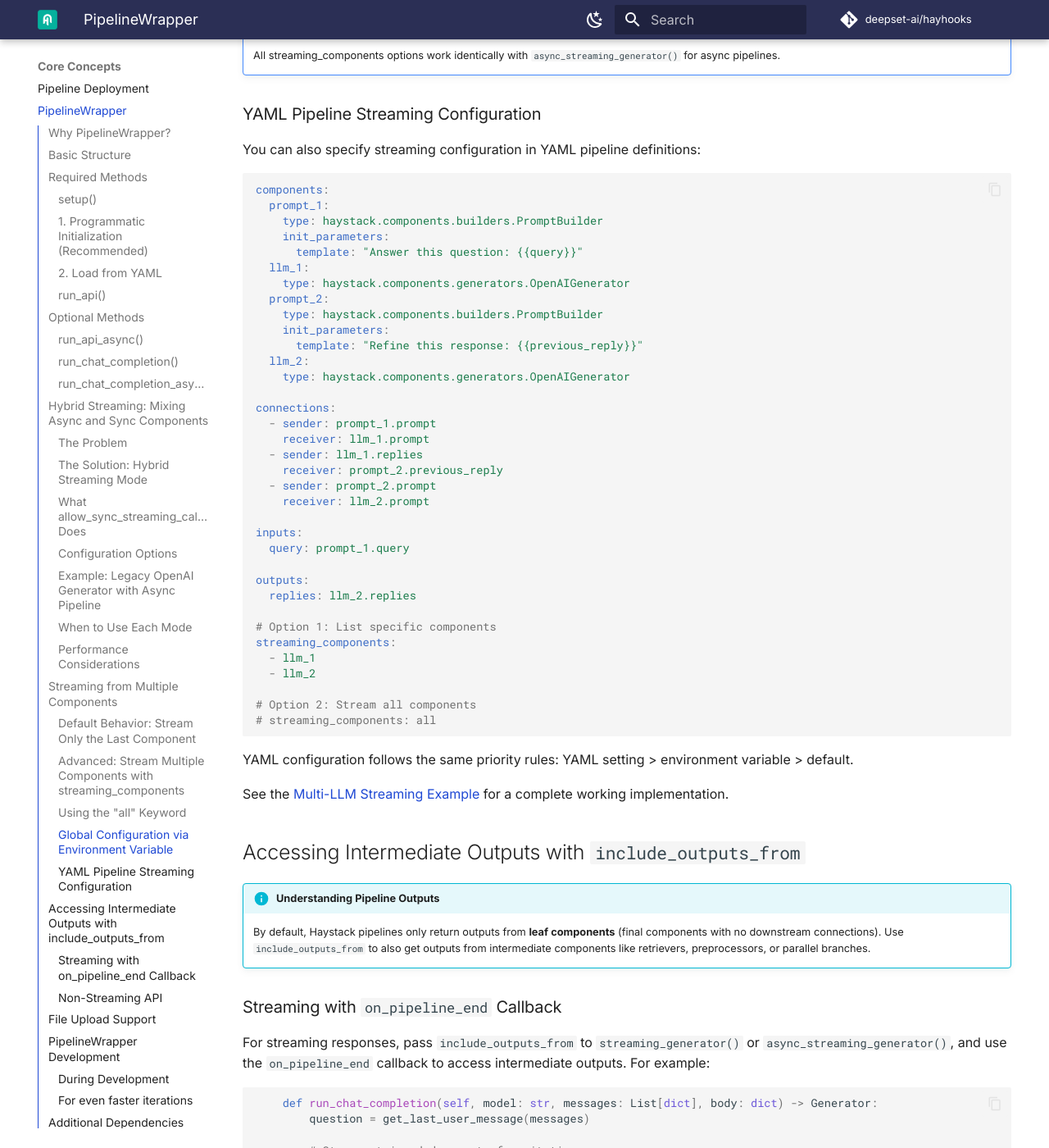
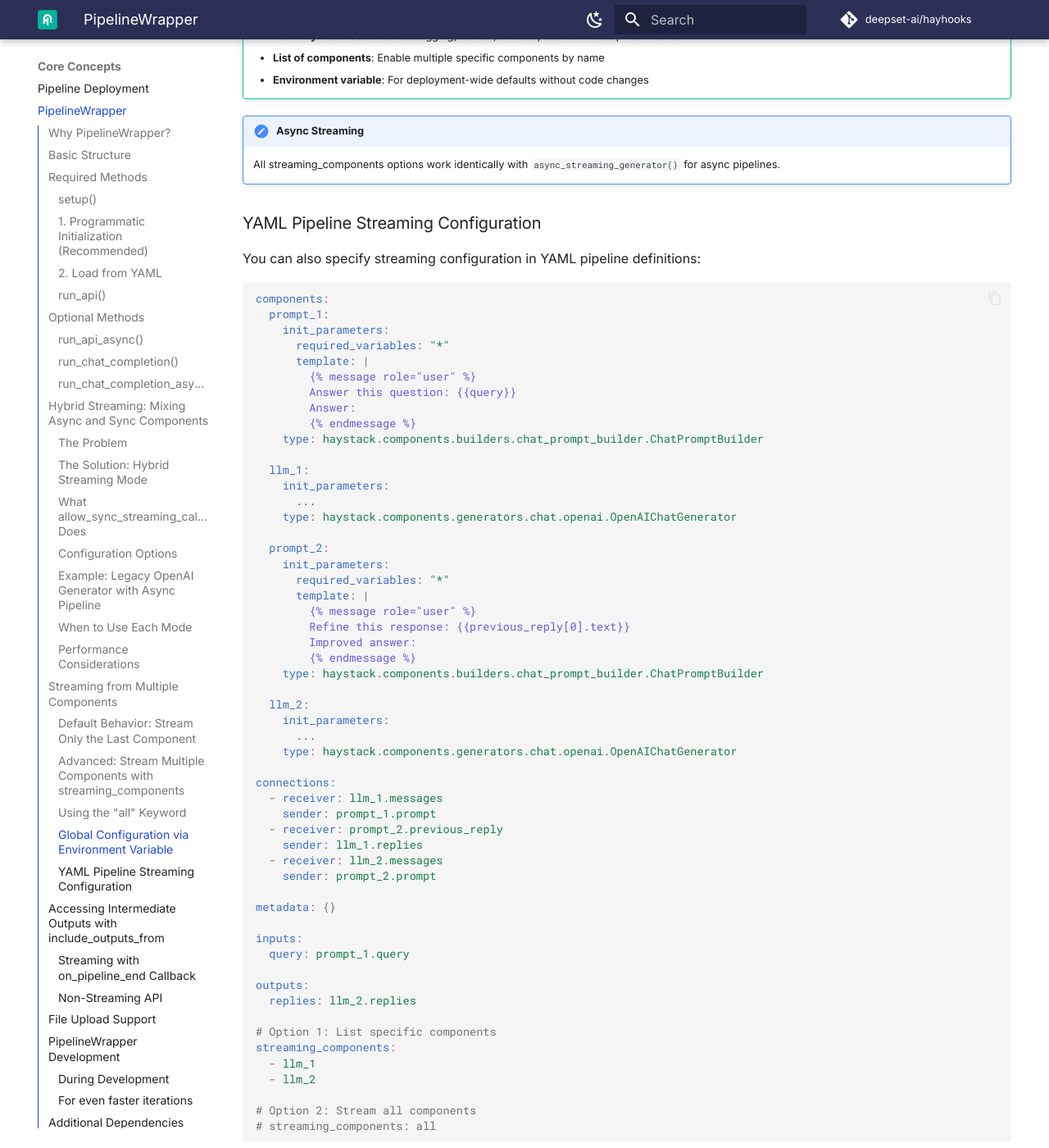
Before and after one commit to deepset-ai/hayhooks, an MkDocs documentation site: the page built from docs/concepts/pipeline-wrapper.md, in a window 1280 px wide and 1400 px high, scrolled down 10443 px. Shown: the whole window at 82% size. Built offline with MkDocs 1.6.1 and Material for MkDocs 9.7.7, drawn with Linux system fonts in a browser that asks for light colours; comment, search, counter and statistics services are not loaded; the version menu is left out; some of the changed text lies outside the part shown.

Commit message:
Replace generators with chat generators + others improvements (#189)
* wip

* improvements

* more realistic yaml in tests

* fix fmt

````diff
--- a/docs/concepts/pipeline-wrapper.md
+++ b/docs/concepts/pipeline-wrapper.md
@@ -51,16 +51,23 @@ def setup(self) -> None:
     from haystack import Pipeline
     from haystack.components.fetchers import LinkContentFetcher
     from haystack.components.converters import HTMLToDocument
-    from haystack.components.builders import PromptBuilder
-    from haystack.components.generators import OpenAIGenerator
+    from haystack.components.builders import ChatPromptBuilder
+    from haystack.components.generators.chat import OpenAIChatGenerator
 
     # Create components
     fetcher = LinkContentFetcher()
     converter = HTMLToDocument()
-    prompt_builder = PromptBuilder(
-        template="Based on: {{documents}}\nAnswer: {{query}}"
+    prompt_builder = ChatPromptBuilder(
+        template="""{% message role="user" %}
+        According to the contents of this website:
+        {% for document in documents %}
+            {{document.content}}
+        {% endfor %}
+        Answer the given question: {{query}}
+        {% endmessage %}""",
+        required_variables="*"
     )
-    llm = OpenAIGenerator(model="gpt-4o-mini")
+    llm = OpenAIChatGenerator(model="gpt-4o-mini")
 
     # Build pipeline
     self.pipeline = Pipeline()
@@ -72,7 +79,7 @@ def setup(self) -> None:
     # Connect components
     self.pipeline.connect("fetcher.streams", "converter.sources")
     self.pipeline.connect("converter.documents", "prompt.documents")
-    self.pipeline.connect("prompt.prompt", "llm.prompt")
+    self.pipeline.connect("prompt.prompt", "llm.messages")
 ```
 
 !!! success "Benefits of Programmatic Initialization"
@@ -463,25 +470,44 @@ You can also specify streaming configuration in YAML pipeline definitions:
 ```yaml
 components:
   prompt_1:
-    type: haystack.components.builders.PromptBuilder
     init_parameters:
-      template: "Answer this question: {{query}}"
+      required_variables: "*"
+      template: |
+        {% message role="user" %}
+        Answer this question: {{query}}
+        Answer:
+        {% endmessage %}
+    type: haystack.components.builders.chat_prompt_builder.ChatPromptBuilder
+
   llm_1:
-    type: haystack.components.generators.OpenAIGenerator
+    init_parameters:
+      ...
+    type: haystack.components.generators.chat.openai.OpenAIChatGenerator
+
   prompt_2:
-    type: haystack.components.builders.PromptBuilder
     init_parameters:
-      template: "Refine this response: {{previous_reply}}"
+      required_variables: "*"
+      template: |
+        {% message role="user" %}
+        Refine this response: {{previous_reply[0].text}}
+        Improved answer:
+        {% endmessage %}
+    type: haystack.components.builders.chat_prompt_builder.ChatPromptBuilder
+
   llm_2:
-    type: haystack.components.generators.OpenAIGenerator
+    init_parameters:
+      ...
+    type: haystack.components.generators.chat.openai.OpenAIChatGenerator
 
 connections:
-  - sender: prompt_1.prompt
-    receiver: llm_1.prompt
-  - sender: llm_1.replies
-    receiver: prompt_2.previous_reply
-  - sender: prompt_2.prompt
-    receiver: llm_2.prompt
+  - receiver: llm_1.messages
+    sender: prompt_1.prompt
+  - receiver: prompt_2.previous_reply
+    sender: llm_1.replies
+  - receiver: llm_2.messages
+    sender: prompt_2.prompt
+
+metadata: {}
 
 inputs:
   query: prompt_1.query
--- a/docs/concepts/yaml-pipeline-deployment.md
+++ b/docs/concepts/yaml-pipeline-deployment.md
@@ -22,24 +22,55 @@ Your YAML file must include both `inputs` and `outputs` sections:
 
 ```yaml
 components:
+  converter:
+    type: haystack.components.converters.html.HTMLToDocument
+    init_parameters:
+      extraction_kwargs: null
+
   fetcher:
-    type: haystack.components.fetchers.LinkContentFetcher
-  prompt_builder:
-    type: haystack.components.builders.PromptBuilder
     init_parameters:
-      template: "Answer this question: {{query}} based on this content: {{documents}}"
+      raise_on_failure: true
+      retry_attempts: 2
+      timeout: 3
+      user_agents:
+        - haystack/LinkContentFetcher/2.0.0b8
+    type: haystack.components.fetchers.link_content.LinkContentFetcher
+
   llm:
-    type: haystack.components.generators.OpenAIGenerator
+    init_parameters:
+      api_key:
+        env_vars:
+          - OPENAI_API_KEY
+        strict: true
+        type: env_var
+      generation_kwargs: {}
+      model: gpt-4o-mini
+    type: haystack.components.generators.chat.openai.OpenAIChatGenerator
+
+  prompt:
+    init_parameters:
+      template: |
+        {% message role="user" %}
+        According to the contents of this website:
+        {% for document in documents %}
+          {{document.content}}
+        {% endfor %}
+        Answer the given question: {{query}}
+        {% endmessage %}
+      required_variables: "*"
+    type: haystack.components.builders.chat_prompt_builder.ChatPromptBuilder
 
 connections:
-  - sender: fetcher.content
-    receiver: prompt_builder.documents
-  - sender: prompt_builder
-    receiver: llm
+  - receiver: converter.sources
+    sender: fetcher.streams
+  - receiver: prompt.documents
+    sender: converter.documents
+  - receiver: llm.messages
+    sender: prompt.prompt
 
 inputs:
   urls: fetcher.urls
-  query: prompt_builder.query
+  query: prompt.query
 
 outputs:
   replies: llm.replies
@@ -296,7 +326,7 @@ This example demonstrates:
 - Complete pipeline structure with components and connections
 - Proper `inputs` mapping to component fields
 - Proper `outputs` mapping from component results
-- Real-world usage with `LinkContentFetcher`, `HTMLToDocument`, `PromptBuilder`, and `OpenAIGenerator`
+- Real-world usage with `LinkContentFetcher`, `HTMLToDocument`, `ChatPromptBuilder`, and `OpenAIChatGenerator`
 
 ## Next Steps
 
````
Also changed, not shown: other parts of docs/concepts/yaml-pipeline-deployment.md (+0 -1 lines), 17 other files.
